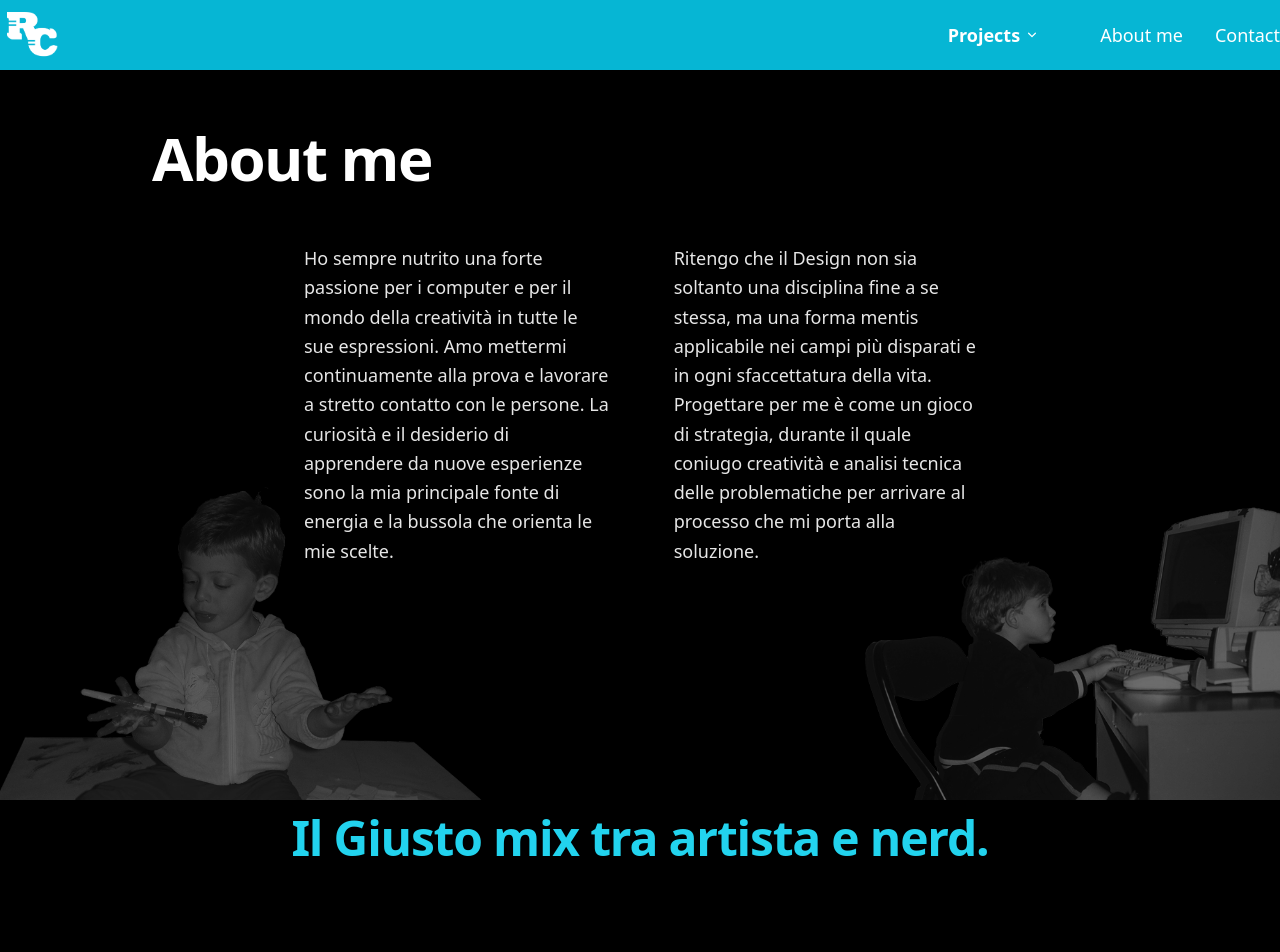
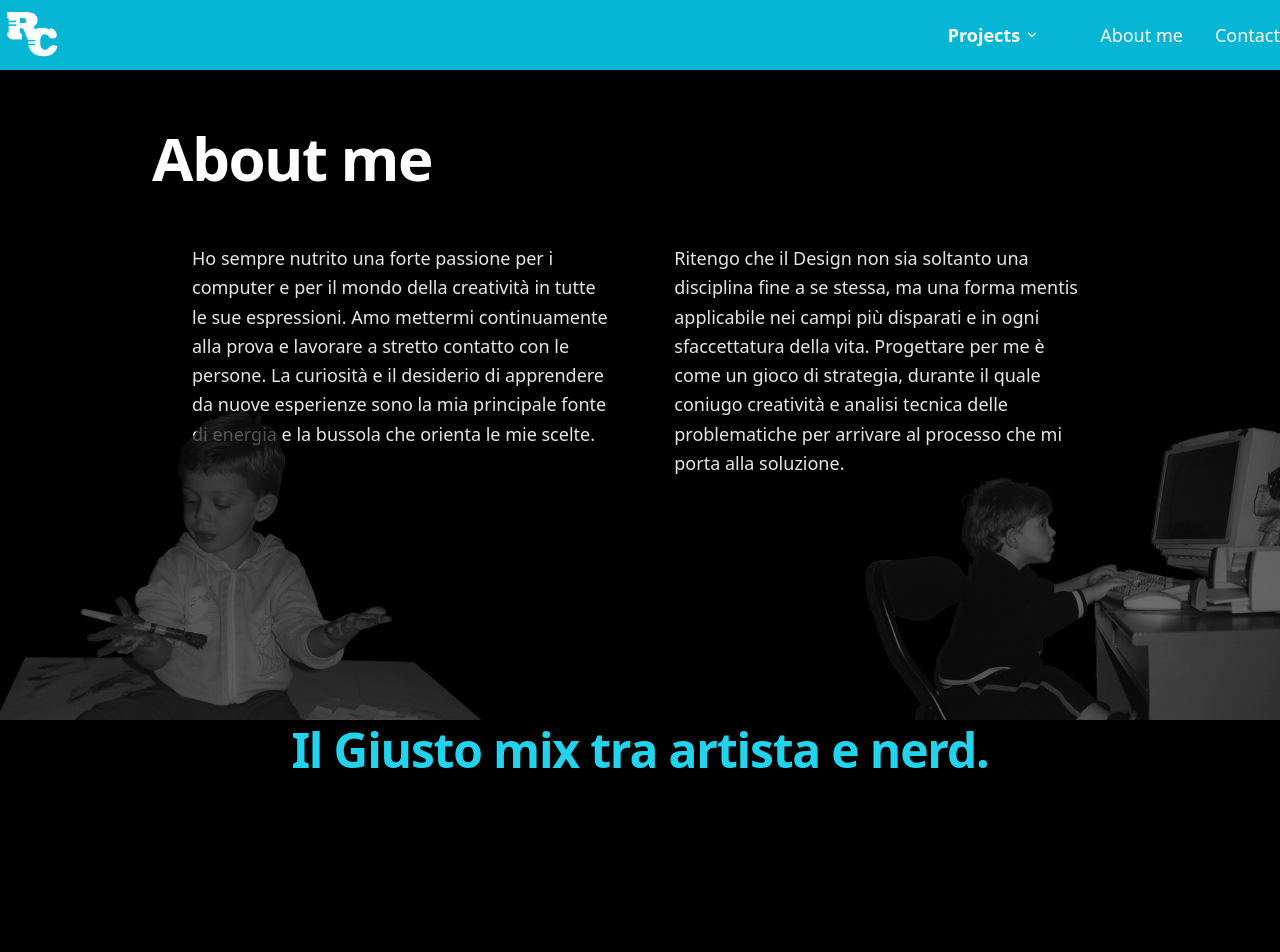
Before and after one commit to Riccardocassis/personal-website-2025, a Vue app: page /about in a window 1280 px wide. Shown: the top 952 px of the page. Built offline with nearby package versions, Linux system fonts and the light colour scheme.

Commit message:
Ristrutturato il layout della pagina About: migliorata la disposizione delle immagini e aggiunto margine al footer per una migliore usabilità.

```diff
--- a/src/pages/About.vue
+++ b/src/pages/About.vue
@@ -1,7 +1,7 @@
 <template>
-  <section class="pt-32 max-w-5xl mx-auto px-6 relative">
+  <section class="pt-32 max-w-5xl mx-auto px-6 relative pb-0">
   <h1 class="text-6xl font-extrabold mb-14 tracking-tight text-white drop-shadow-lg">About me</h1>
-    <div class="flex flex-col md:flex-row gap-8 md:gap-16 mb-16 max-w-2xl mx-auto text-center md:text-left">
+  <div class="flex flex-col md:flex-row gap-8 md:gap-16 mb-16 max-w-4xl mx-auto text-center md:text-left justify-center">
       <p class="text-white/90 text-lg leading-relaxed drop-shadow-sm">
         Ho sempre nutrito una forte passione per i computer e per il mondo della creatività in tutte le sue espressioni. Amo mettermi continuamente alla prova e lavorare a stretto contatto con le persone. La curiosità e il desiderio di apprendere da nuove esperienze sono la mia principale fonte di energia e la bussola che orienta le mie scelte.
       </p>
@@ -9,13 +9,11 @@
         Ritengo che il Design non sia soltanto una disciplina fine a se stessa, ma una forma mentis applicabile nei campi più disparati e in ogni sfaccettatura della vita. Progettare per me è come un gioco di strategia, durante il quale coniugo creatività e analisi tecnica delle problematiche per arrivare al processo che mi porta alla soluzione.
       </p>
     </div>
-    <div class="w-full flex flex-col items-center justify-center mt-16">
-      <!-- Desktop: immagini ai lati -->
-      <div class="fixed left-0 bottom-0 w-[38vw] min-w-[320px] max-w-none z-0 hidden md:block">
-        <img src="../assets/ioartista.png" alt="Artista" class="w-full object-contain opacity-70 transition duration-300" />
-      </div>
-      <div class="fixed right-0 bottom-0 w-[38vw] min-w-[320px] max-w-none z-0 hidden md:block">
-        <img src="../assets/ionerd.png" alt="Nerd" class="w-full object-contain opacity-70 transition duration-300" />
+    <div class="w-full flex flex-col items-center justify-center mt-16 relative">
+      <!-- Desktop: immagini ai lati, attaccate ai bordi e sopra il footer -->
+      <div class="hidden md:block">
+        <img src="../assets/ioartista.png" alt="Artista" class="fixed left-0 bottom-20 w-[38vw] min-w-[220px] max-w-none object-contain opacity-70 transition duration-300 z-10" />
+        <img src="../assets/ionerd.png" alt="Nerd" class="fixed right-0 bottom-20 w-[38vw] min-w-[220px] max-w-none object-contain opacity-70 transition duration-300 z-10" />
       </div>
       <!-- Mobile: una sola foto sotto il titolo -->
       <div class="block md:hidden w-full flex justify-center mb-6">
@@ -26,7 +24,9 @@
       </div>
     </div>
   </section>
-  <Footer />
+  <div class="relative w-full z-20 mt-0">
+    <Footer />
+  </div>
 </template>
 <script setup>
 import Footer from '../components/Footer.vue'
```
